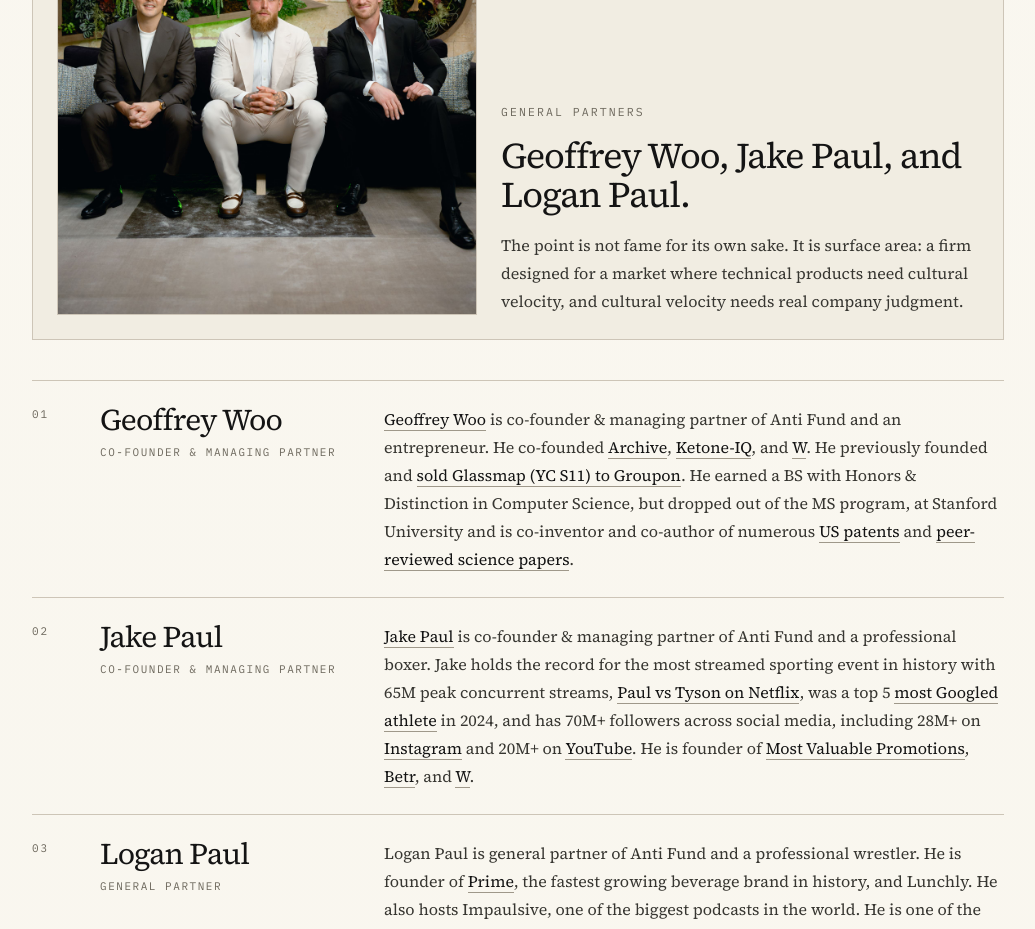
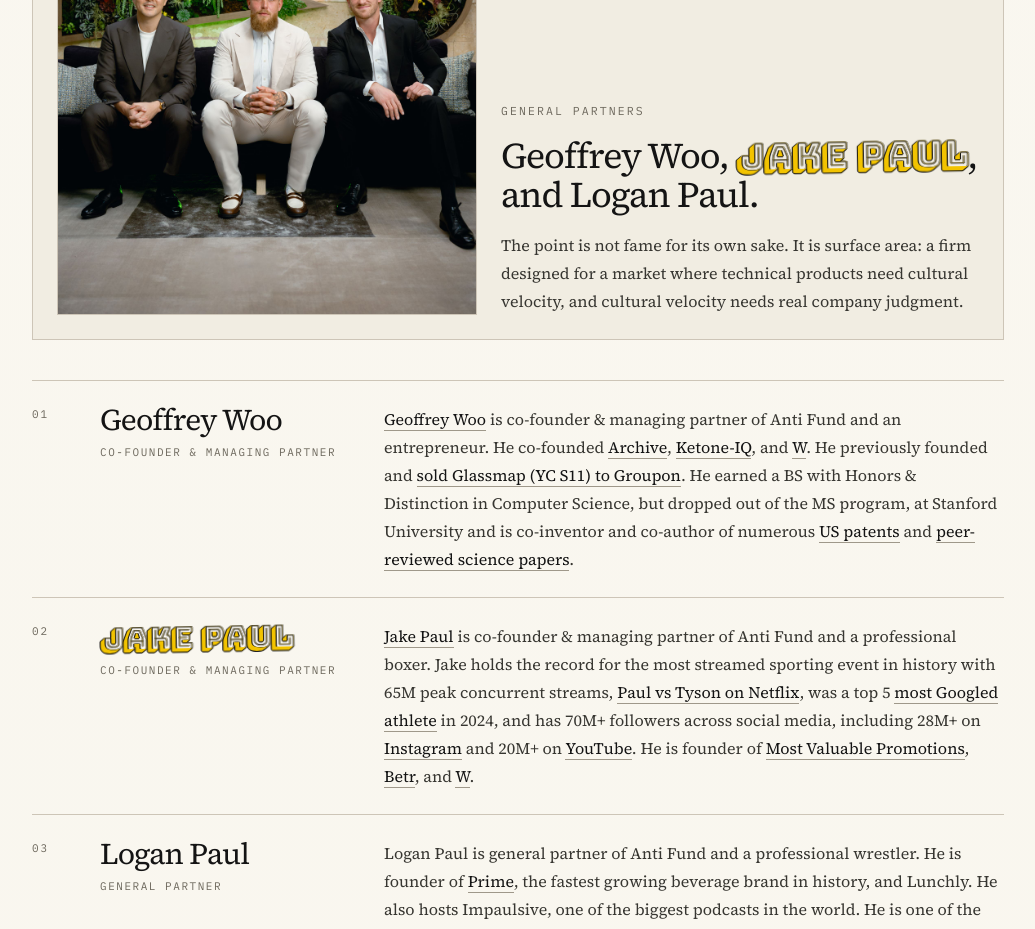
Before and after one commit to geoffreywoo/anti-fund, a Next.js app: page / in a window 1280 px wide. Shown: the part 3000-3929 px from the top of the page, without its empty margins (212-1247 px from the left). Built offline with nearby package versions, Linux system fonts and the light colour scheme.

Commit message:
Highlight Jake Paul name treatment

```diff
--- a/app/globals.css
+++ b/app/globals.css
@@ -12,6 +12,7 @@
   --font-display: "Source Serif 4", Georgia, serif;
   --font-body: "Source Serif 4", Georgia, serif;
   --font-mono: "IBM Plex Mono", ui-monospace, monospace;
+  --font-accent: "Bungee Shade", "Cooper Black", "Arial Black", cursive;
   --z-grain: 0;
   --z-nav: 110;
   --z-modal: 120;
@@ -77,6 +78,22 @@ body::before {
 
 .paper-link:hover {
   border-color: var(--color-ink);
+}
+
+.jake-name {
+  color: #f2c300;
+  display: inline-block;
+  font-family: var(--font-accent);
+  letter-spacing: -0.04em;
+  text-shadow:
+    0 1px 0 var(--color-ink),
+    1px 0 0 var(--color-ink),
+    -1px 0 0 var(--color-ink);
+  -webkit-text-stroke: 0.2px var(--color-ink);
+}
+
+.jake-name-display {
+  transform: rotate(-1deg);
 }
 
 [data-reveal] {
--- a/app/layout.tsx
+++ b/app/layout.tsx
@@ -38,7 +38,7 @@ export default function RootLayout({
           crossOrigin="anonymous"
         />
         <link
-          href="https://fonts.googleapis.com/css2?family=IBM+Plex+Mono:wght@400;500;600&family=Source+Serif+4:opsz,wght@8..60,400;500;600;700&display=swap"
+          href="https://fonts.googleapis.com/css2?family=Bungee+Shade&family=IBM+Plex+Mono:wght@400;500;600&family=Source+Serif+4:opsz,wght@8..60,400;500;600;700&display=swap"
           rel="stylesheet"
         />
       </head>
--- a/components/Team.tsx
+++ b/components/Team.tsx
@@ -23,6 +23,14 @@ function ExternalLink({
     >
       {children}
     </a>
+  );
+}
+
+function JakeName({ className = "" }: { className?: string }) {
+  return (
+    <span className={`jake-name ${className}`.trim()}>
+      Jake Paul
+    </span>
   );
 }
 
@@ -159,7 +167,8 @@ export default function Team() {
                 <figcaption className="space-y-3 sm:space-y-4">
                   <p className="paper-label">General Partners</p>
                   <p className="max-w-2xl font-display text-[2rem] leading-[1.08] tracking-[-0.03em] text-ink sm:text-3xl md:text-4xl">
-                    Geoffrey Woo, Jake Paul, and Logan Paul.
+                    Geoffrey Woo, <JakeName className="jake-name-display" />,
+                    and Logan Paul.
                   </p>
                   <p className="max-w-2xl text-base leading-7 text-ink-soft">
                     The point is not fame for its own sake. It is surface area:
@@ -182,7 +191,11 @@ export default function Team() {
                   </span>
                   <div>
                     <h3 className="font-display text-2xl leading-none tracking-[-0.03em] text-ink md:text-3xl">
-                      {member.name}
+                      {member.name === "Jake Paul" ? (
+                        <JakeName className="jake-name-display" />
+                      ) : (
+                        member.name
+                      )}
                     </h3>
                     <p className="mt-2 font-mono text-[11px] uppercase tracking-[0.14em] text-ink-muted">
                       {member.title}
```
